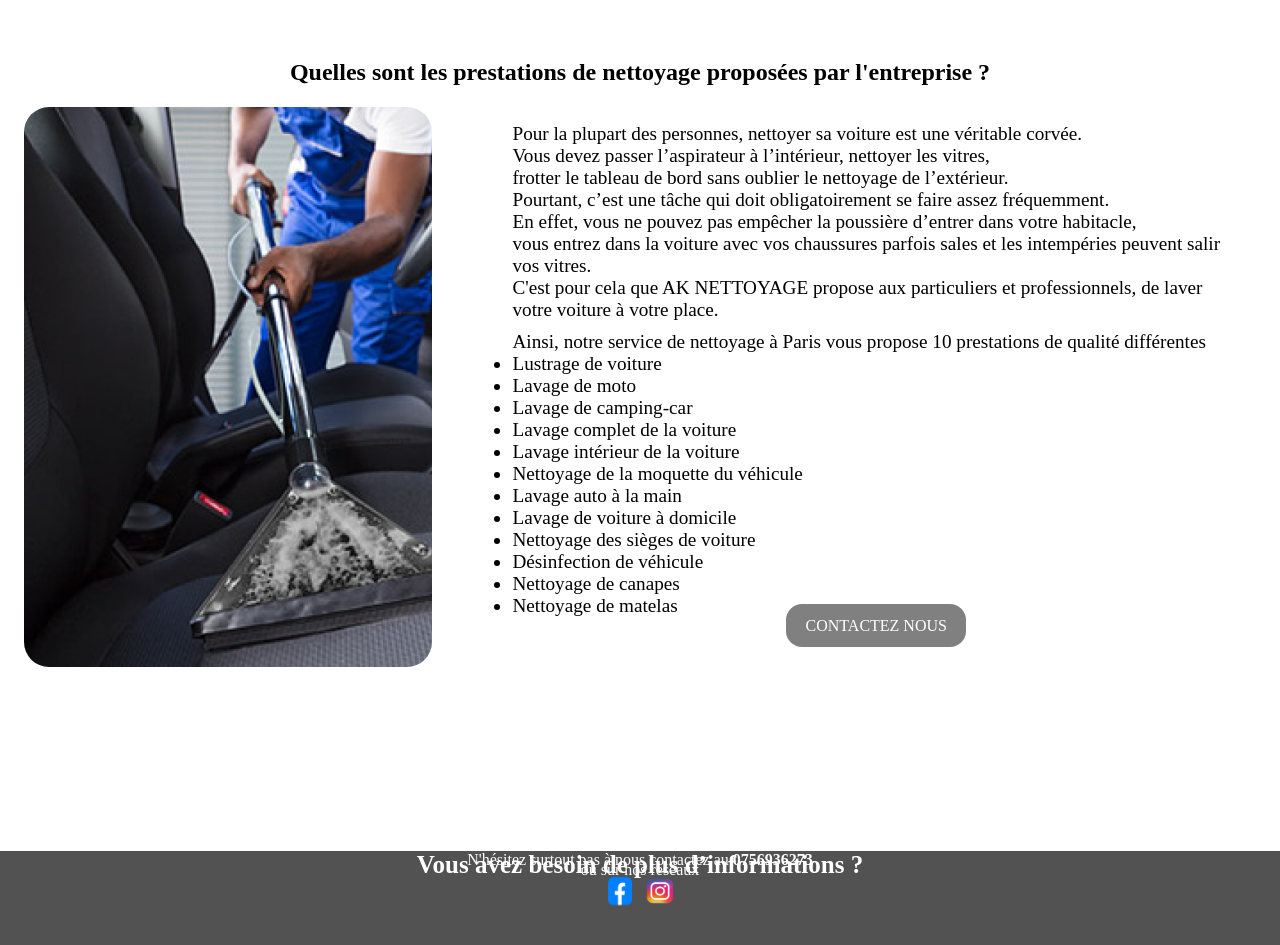
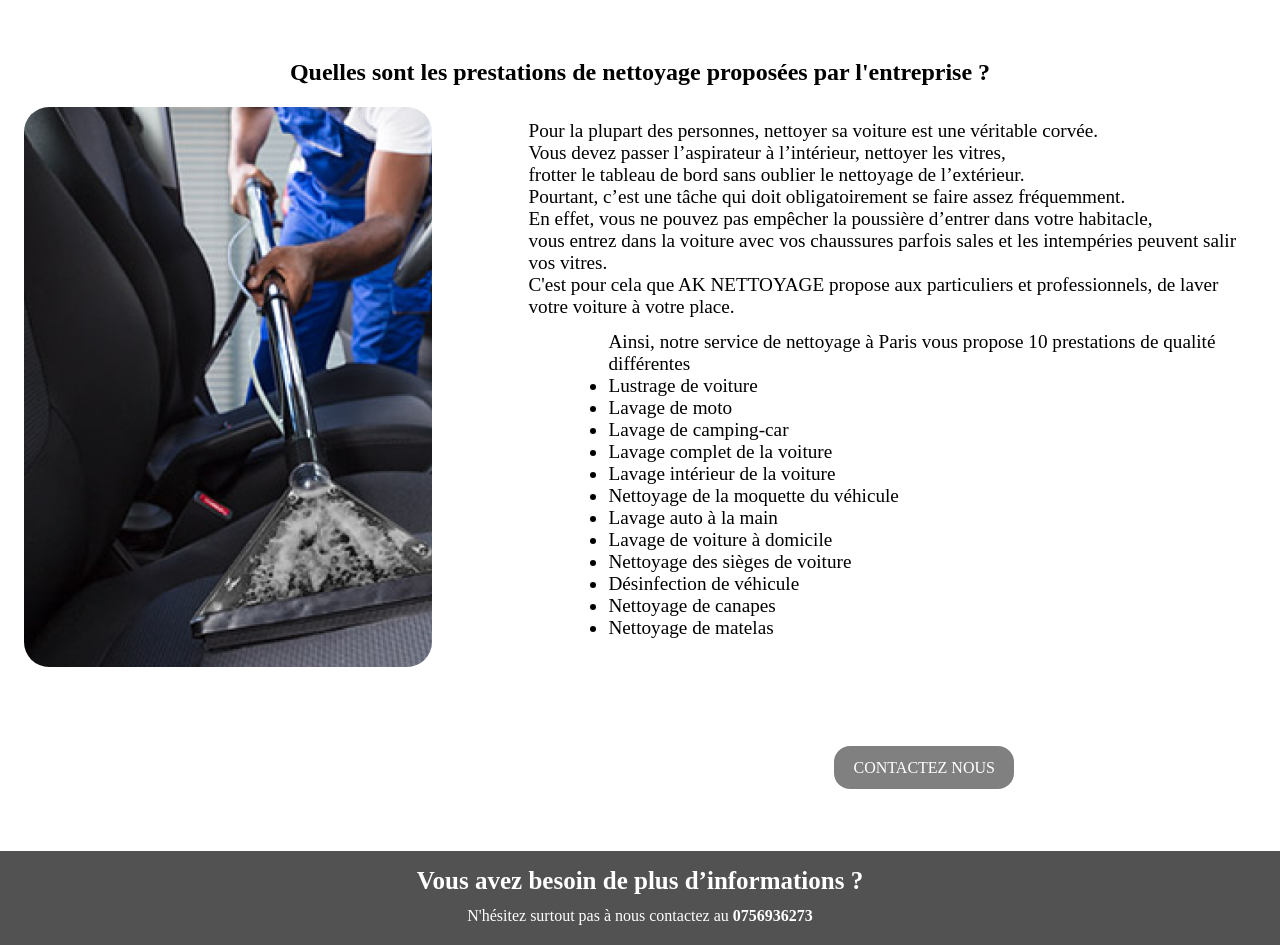
Before and after one commit to lucasA49/aknettoyage, a React (Vite) app in the folder vite-project/client/: page / in a window 1280 px wide. Shown: the part 1400-2345 px from the top of the page. Built offline with nearby package versions, Linux system fonts and the light colour scheme.

Commit message:
factorisation du css

```diff
--- a/vite-project/client/src/styles/Accueil.css
+++ b/vite-project/client/src/styles/Accueil.css
@@ -6,10 +6,15 @@
     justify-content: space-evenly;
 
     p {
+      margin-top: 2.5rem;
       font-size: 1rem;
     }
 
-    h4,
+    h4{
+      margin-top: 0.5rem;
+      font-size: 1.2rem;
+      height: 0px;
+    }
     h5 {
       font-size: 1.2rem;
       height: 0px;
@@ -20,6 +25,8 @@
     display: flex;
     flex-direction: column;
     margin-left: 0.5rem;
+
+
   }
 
   .imgbio {
--- a/vite-project/client/src/styles/BodyAccueil.css
+++ b/vite-project/client/src/styles/BodyAccueil.css
@@ -30,7 +30,7 @@
   align-items: center;
   gap: 1rem;
 
-    img{
+  img {
     filter: brightness(80%);
   }
 }
@@ -55,10 +55,10 @@
 }
 
 .p-presentation {
-    position: relative;
+  display: flex;
   height: 12rem;
-    justify-content: center;
-    margin-left: 4rem;
+  align-items: center;
+  margin-left: 5rem;
   font-size: 1.2rem;
   overflow-wrap: wrap;
 }
@@ -80,52 +80,57 @@
   font-size: 1rem;
 }
 
-  .interieur:hover{
+.interieur:hover {
   transform: scale(1.05);
   transition: 0.3s;
   filter: brightness(100%);
 }
-  .exterieur:hover{
+
+.exterieur:hover {
   transform: scale(1.05);
   transition: 0.3s;
   filter: brightness(100%);
 }
-  .canap:hover{
+
+.canap:hover {
   transform: scale(1.05);
   transition: 0.3s;
   filter: brightness(100%);
 
 }
-  .p-listeservices{
+
+.p-listeservices {
   display: flex;
   flex-direction: column;
   font-size: 1.2rem;
   width: 70%;
   padding-top: 1rem;
 
-     li{
-      width:90%;
+  li {
+    width: 90%;
   }
 
 }
 
-  .contenaire-pres-texte{
+.contenaire-pres-texte {
   display: flex;
   height: 90vh;
   flex-direction: column;
-    padding:1rem;
+  padding: 1rem;
 }
 
-  .section-services{
-    margin-left: 4rem;
+.section-services {
+  margin-left: 10rem;
 }
 
-  .btn-contact{
+.btn-contact {
+  margin-top: 7.5rem;
   width: 100%;
+  margin-right: rem;
   text-align: center;
 
-    a{
-      margin-top:1rem;
+  a {
+    margin-top: 1rem;
     text-decoration: none;
     background-color: grey;
     border-radius: 1rem;
--- a/vite-project/client/src/styles/Footer.css
+++ b/vite-project/client/src/styles/Footer.css
@@ -8,14 +8,15 @@ footer {
   & h5 {
     font-size: 25px;
     color: white;
-      display: block;
-      /* Assure que l'élément est traité comme un bloc */
-      margin-left: auto;
-      margin-right: auto;
     height: 0px;
   }
 
+}
+.titre-footer{
+  margin-top: 1rem;
+}
     & .p-footer {
+      margin-top: 2.5rem;
       height: 10px;
       color: white;
       height: 10px;
@@ -23,6 +24,7 @@ footer {
     }
 
     .p2-footer {
+      margin-top: 1.5rem;
       font-size: 20px;
       height: 10px;
       font-size: 1rem;
@@ -41,10 +43,11 @@ footer {
   .footer-info {
     display: flex;
     justify-content: space-between;
-    text-align: flex-end;
+margin-top: 0.8rem;
     font-size: 20px;
     font-size: 1.1rem;
   }
   .logo-reseaux {
     display: flex;
+    margin-top: 1rem;
   }
```
Lines whose indentation alone changed are shown as unchanged.
